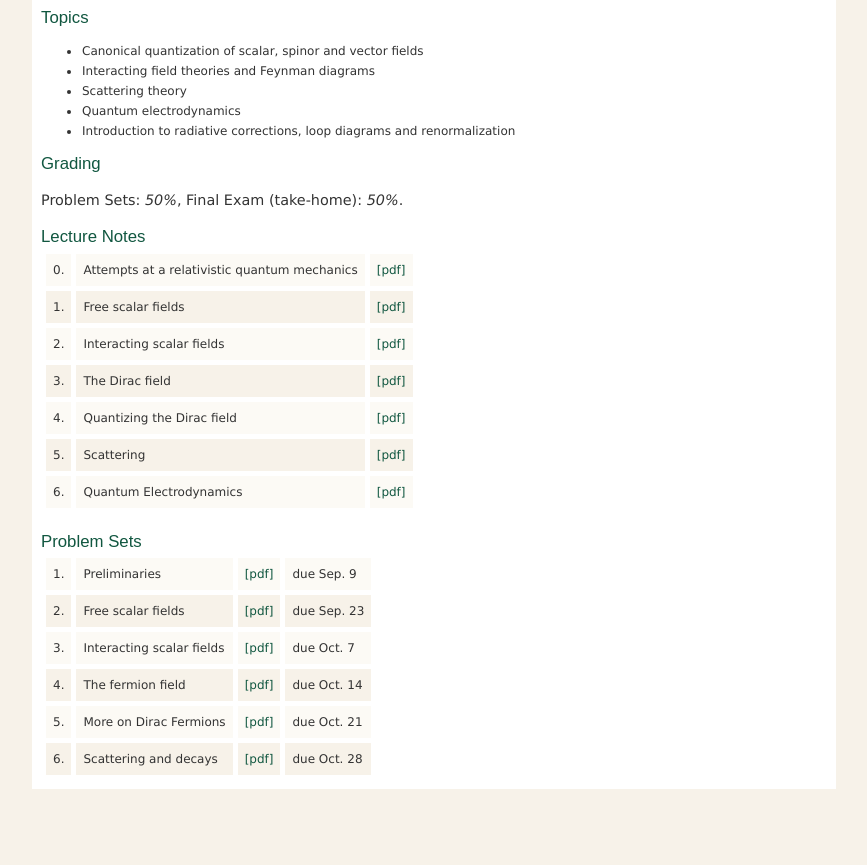
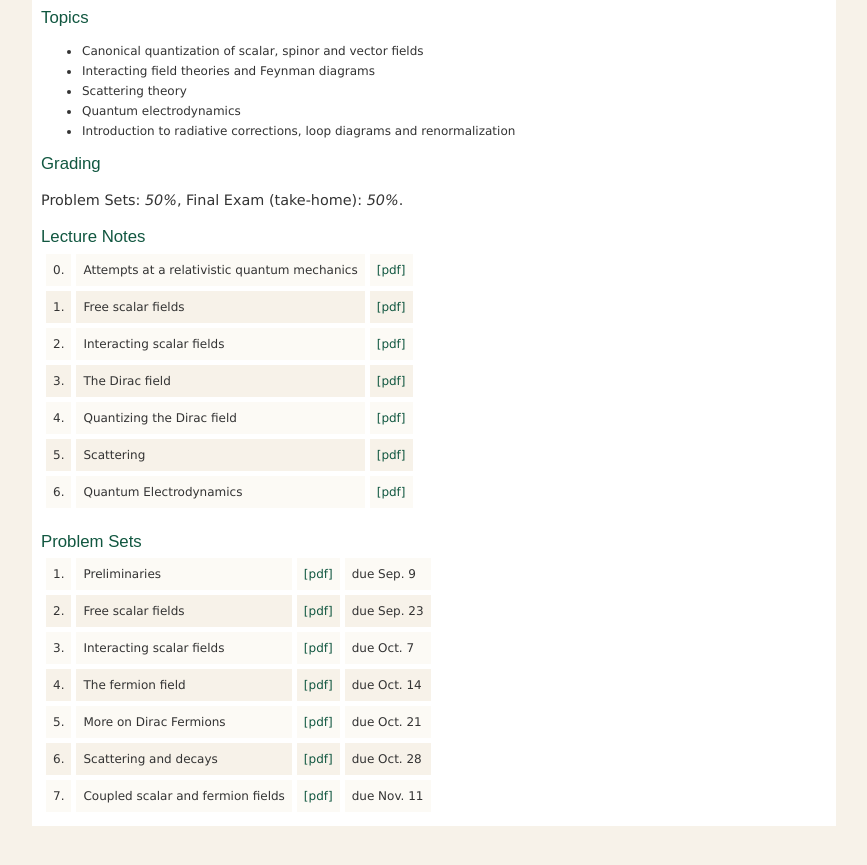
Before and after one commit to jozefdudek/personal_website, a Jekyll site: the page built from Phys721.html, in a window 1280 px wide and 900 px high, scrolled down 1566 px. Shown: the top 865 px of the window, without its empty margins (192-1059 px from the left). Built offline with Jekyll 4.4.1, drawn with Linux system fonts in a browser that asks for light colours.

Commit message:
added hw 7

```diff
--- a/Phys721.html
+++ b/Phys721.html
@@ -302,18 +302,18 @@
         <td class="highlights">due Oct. 28</td>
       </tr>
 
-<!--
+
 
               <tr class="highlights">
-        <td class="highlights"> 8. </td>
+        <td class="highlights"> 7. </td>
         <td class="highlights">Coupled scalar and fermion fields</td>
         <td class="highlights">
-          <a href="https://wm1693.box.com/s/f00tga29xa8gnicaimws9r601kduicuq">[pdf]</a>
+          <a href="https://wm1693.box.com/s/2dfgilmibusmexg0bskm0bo3rjrxd887">[pdf]</a>
         </td>
-        <td class="highlights">due Nov. 3</td>
+        <td class="highlights">due Nov. 11</td>
       </tr>
 
-
+<!--
 
 
                 <tr class="highlights">
```
